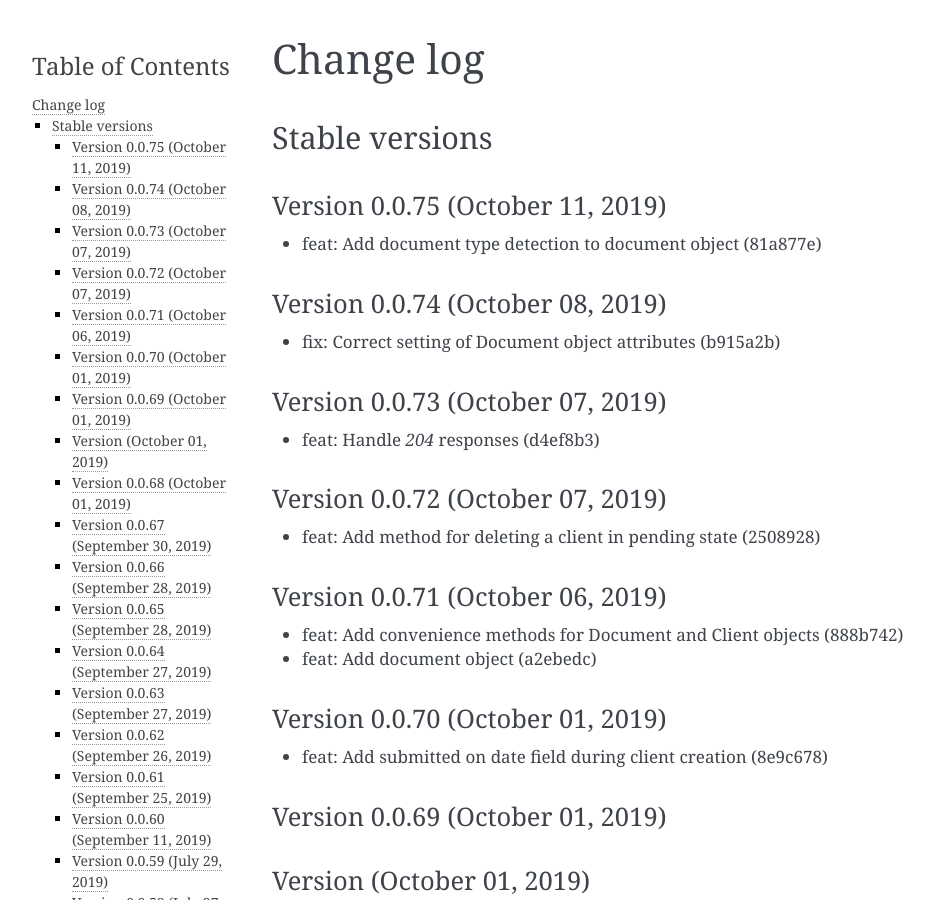
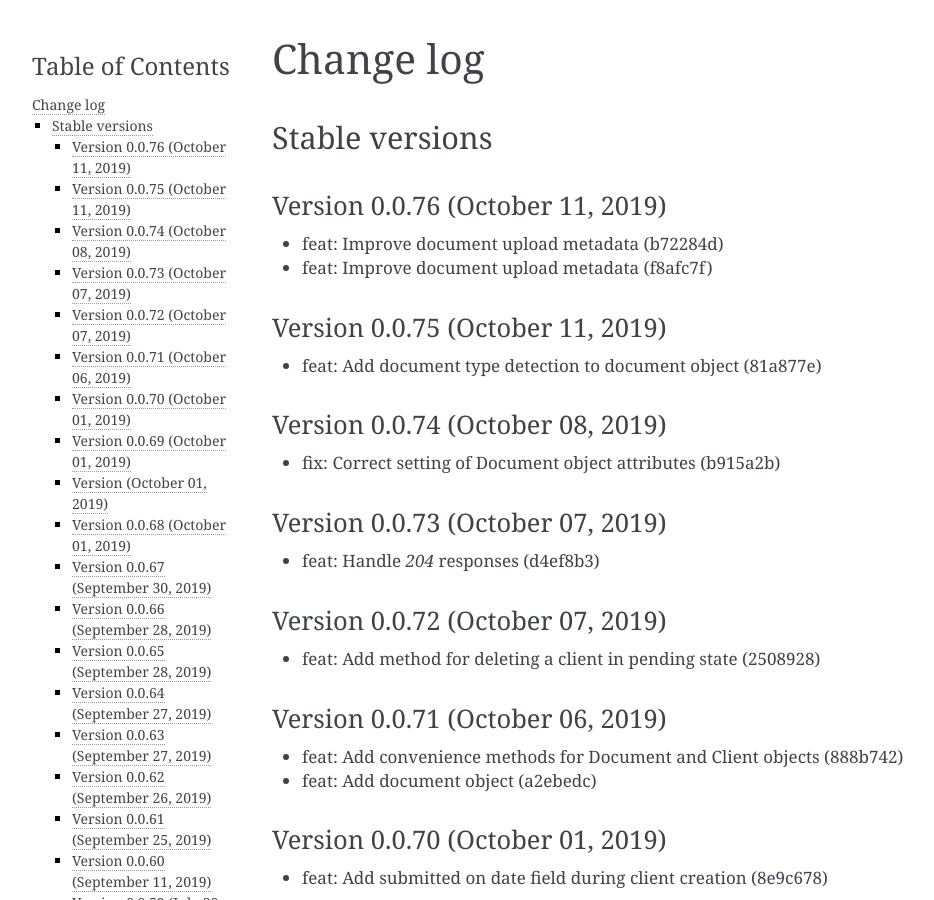
Before and after one commit to mobidevke/PyFineract, a Sphinx documentation site: the page built from docs/changes.rst, in a window 1280 px wide and 900 px high. Shown: the whole window, without its empty margins (148-1082 px from the left). Built offline with Sphinx 7.4.7, drawn with Linux system fonts in a browser that asks for light colours; formulas are drawn with MathJax 3.

Commit message:
Publish version 0.0.76

```diff
--- a/docs/changes.rst
+++ b/docs/changes.rst
@@ -3,6 +3,12 @@ Change log
 
 Stable versions
 ~~~~~~~~~~~~~~~
+
+Version 0.0.76 (October 11, 2019)
+-------------------------------------
+
+* feat: Improve document upload metadata (b72284d)
+* feat: Improve document upload metadata (f8afc7f)
 
 Version 0.0.75 (October 11, 2019)
 -------------------------------------
--- a/setup.py
+++ b/setup.py
@@ -2,7 +2,7 @@ import textwrap
 
 import setuptools
 
-version = "0.0.75"
+version = "0.0.76"
 
 if __name__ == '__main__':
     setuptools.setup(
```
